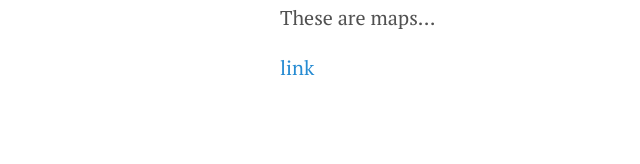
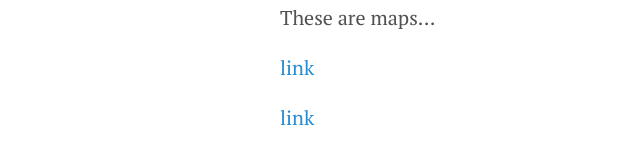
Before and after one commit to michaeldorman/michaeldorman.github.io, a Jekyll site: the page built from maps.md, in a window 1280 px wide. Shown: the part 189-353 px from the top of the page, without its empty margins (0-640 px from the left). Built offline with Jekyll 4.4.1, drawn with Linux system fonts in a browser that asks for light colours; nearby versions of some CDN libraries.

Commit message:
Update maps.md

```diff
--- a/maps.md
+++ b/maps.md
@@ -6,3 +6,5 @@ title: Maps
 These are maps...
 
 <a href="test.html">link</a>
+
+<a href="test2.html">link</a>
```
